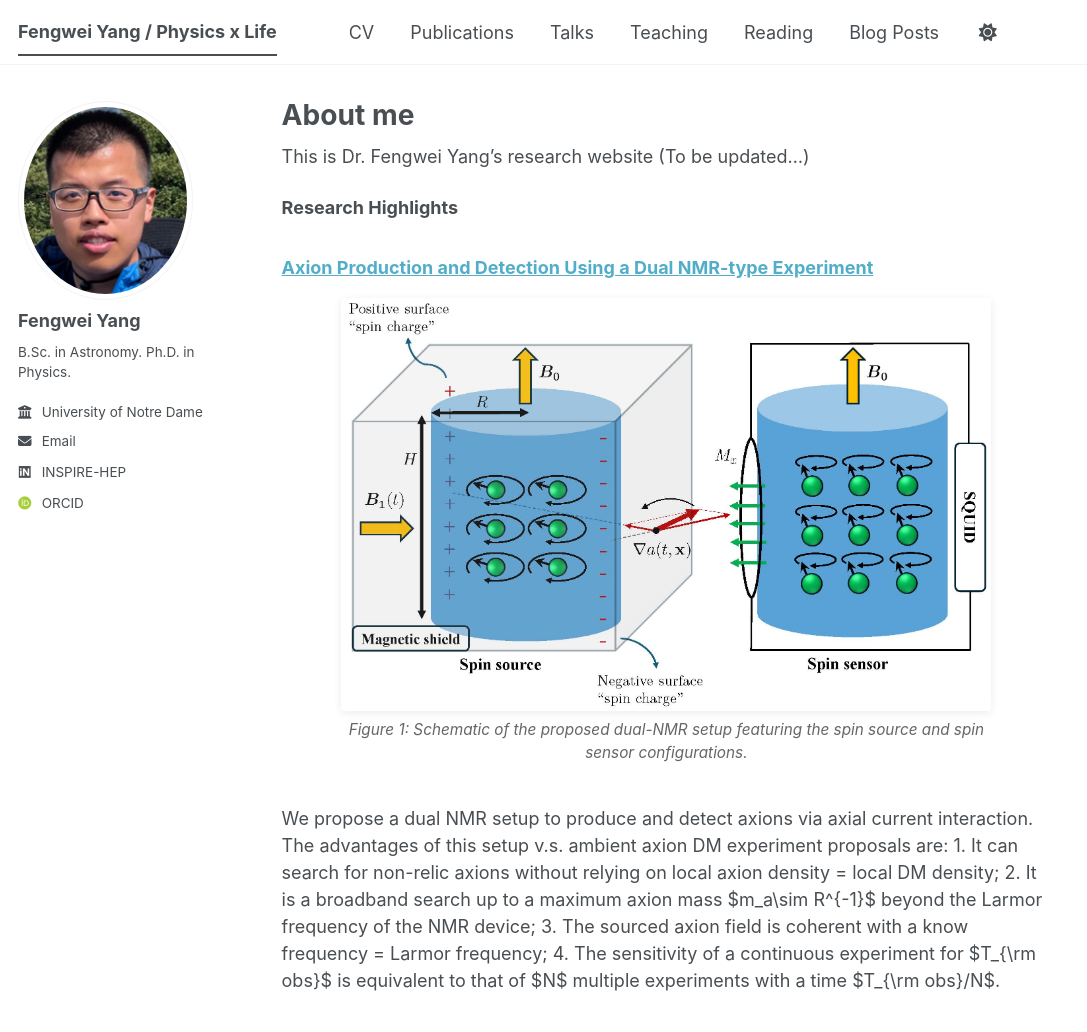
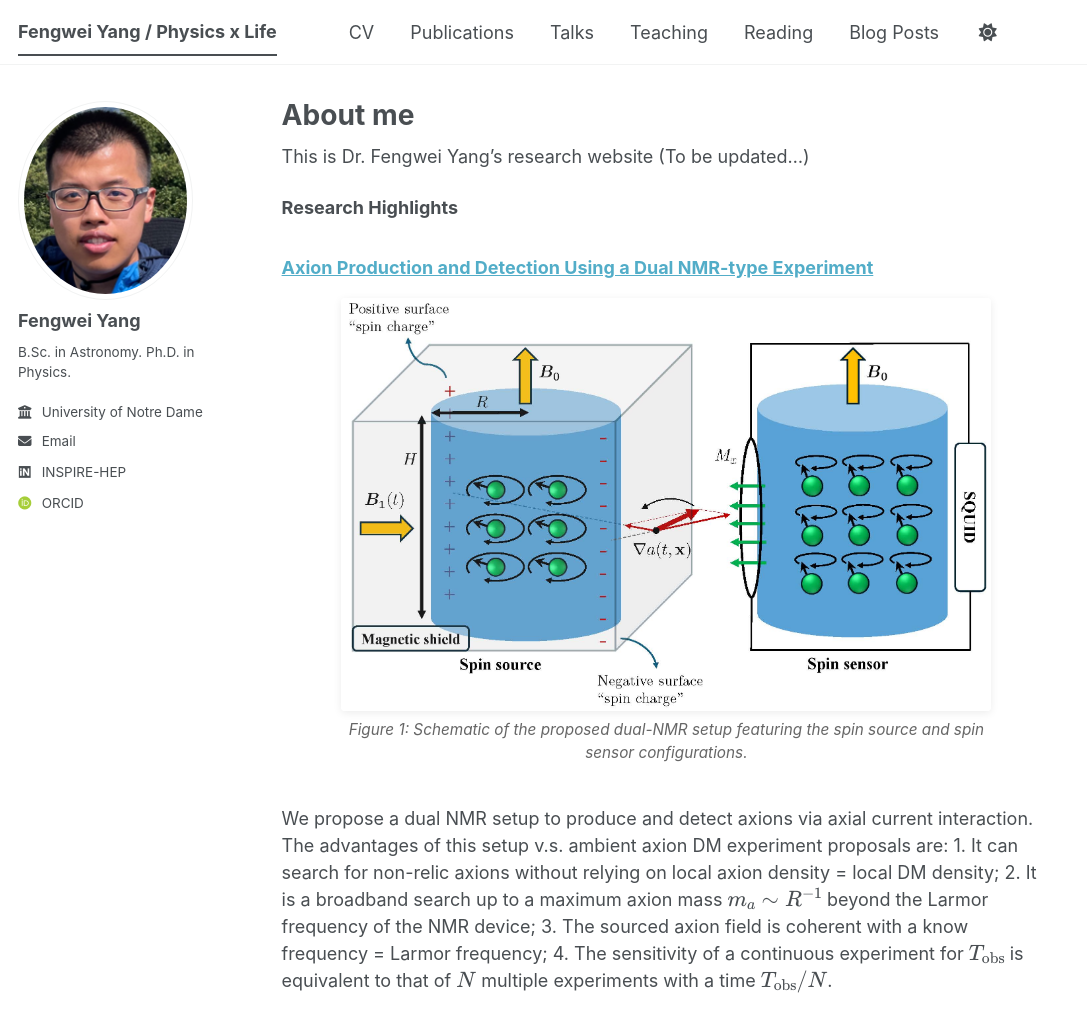
Before and after one commit to F-W-Yang/F-W-Yang.github.io, a Jekyll site: the page built from _pages/about.md, in a window 1280 px wide and 1098 px high. Shown: the top 1032 px of the window, without its empty margins (0-1087 px from the left). Built offline with Jekyll 4.4.1, drawn with Linux system fonts in a browser that asks for light colours; some web fonts are replaced; a script bundle is joined from its source files by our own code; library files that are not in the unit come from our copies; formulas are drawn with MathJax 3.

```diff
--- a/_pages/about.md
+++ b/_pages/about.md
@@ -23,4 +23,4 @@ This is Dr. Fengwei Yang's research website (To be updated...)
   </div>
 </div>
 
-We propose a dual NMR setup to produce and detect axions via axial current interaction. The advantages of this setup v.s. ambient axion DM experiment proposals are: 1. It can search for non-relic axions without relying on local axion density = local DM density; 2. It is a broadband search up to a maximum axion mass $m_a\sim R^{-1}$ beyond the Larmor frequency of the NMR device; 3. The sourced axion field is coherent with a know frequency = Larmor frequency; 4. The sensitivity of a continuous experiment for $T_{\rm obs}$ is equivalent to that of $N$ multiple experiments with a time $T_{\rm obs}/N$.
+We propose a dual NMR setup to produce and detect axions via axial current interaction. The advantages of this setup v.s. ambient axion DM experiment proposals are: 1. It can search for non-relic axions without relying on local axion density = local DM density; 2. It is a broadband search up to a maximum axion mass $$m_a\sim R^{-1}$$ beyond the Larmor frequency of the NMR device; 3. The sourced axion field is coherent with a know frequency = Larmor frequency; 4. The sensitivity of a continuous experiment for $$T_{\rm obs}$$ is equivalent to that of $$N$$ multiple experiments with a time $$T_{\rm obs}/N$$.
```
